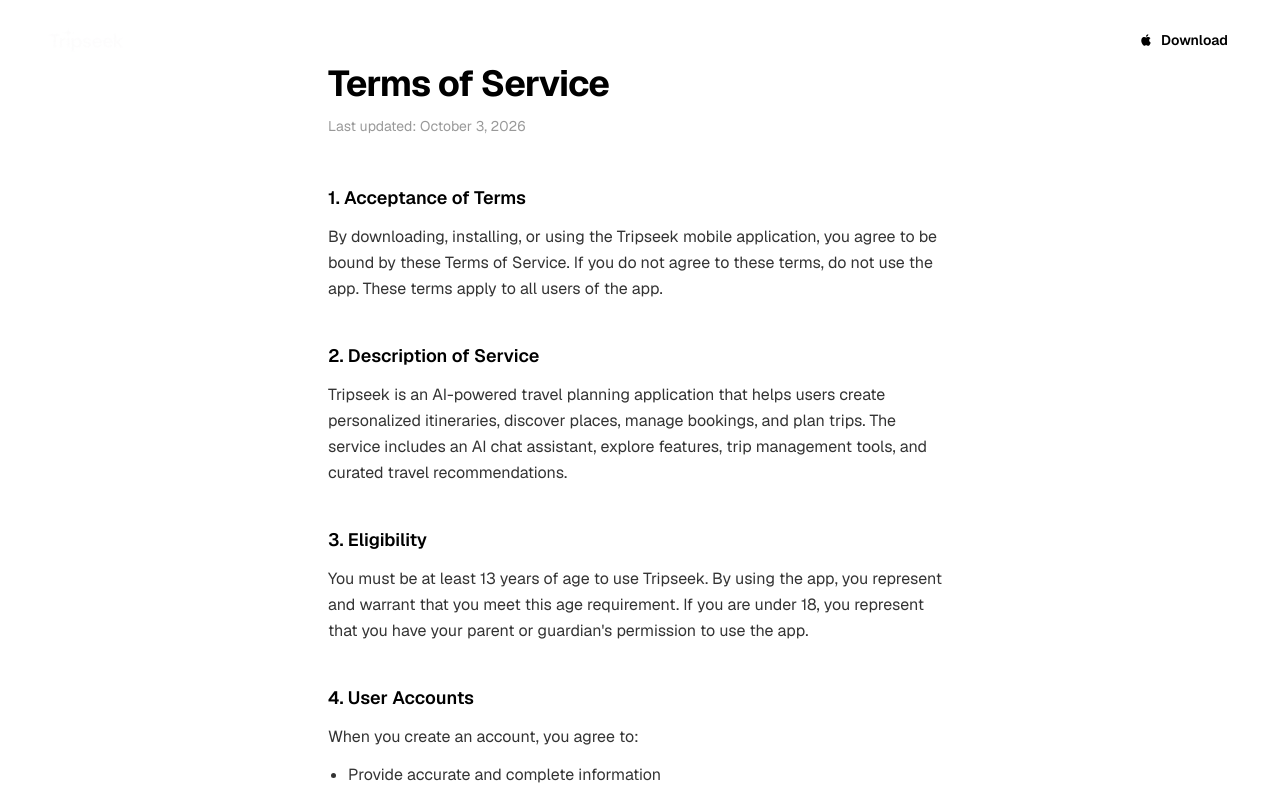
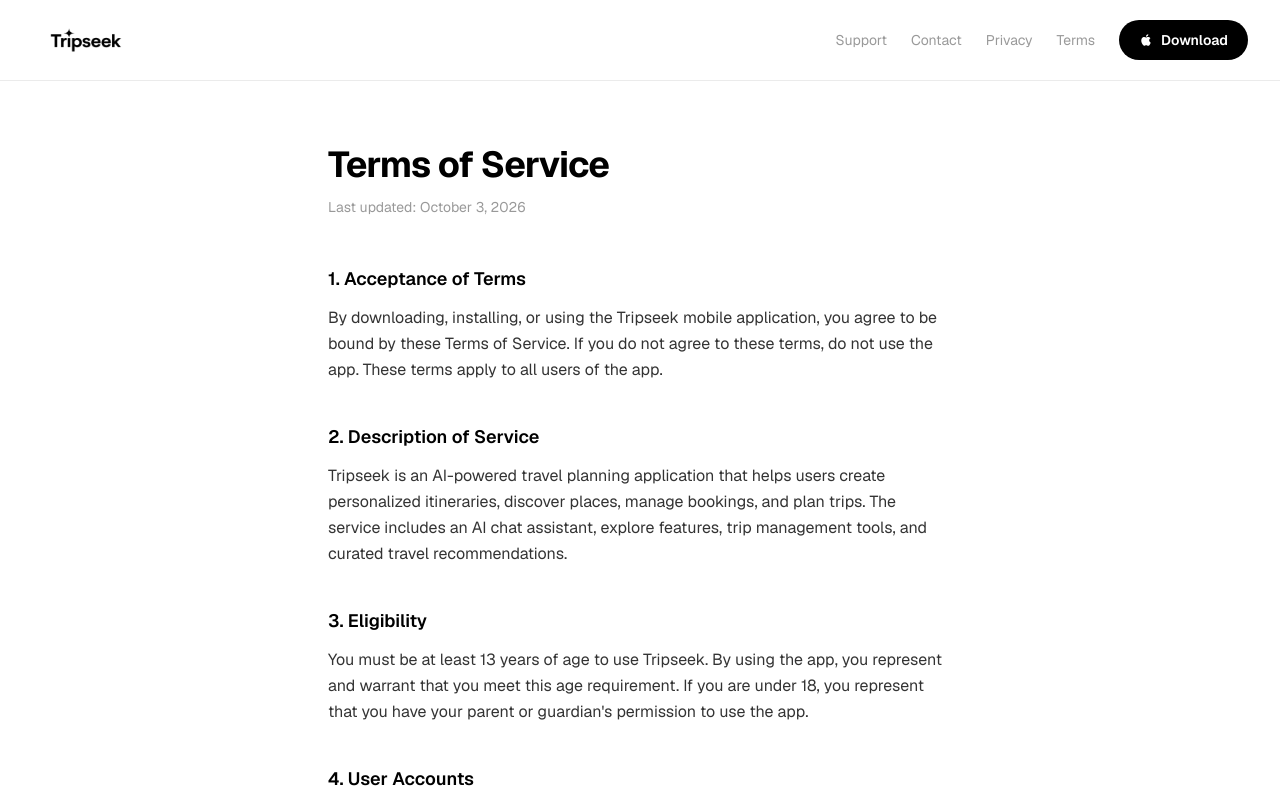
Before and after one commit to Mkkonsss/tripseek-site, a Next.js app: page /terms in a window 1280 px wide. Shown: the top 796 px of the page. Built offline with nearby package versions, Linux system fonts and the light colour scheme.

Commit message:
Dark nav variant for support, contact, privacy, and terms pages

```diff
--- a/src/app/contact/page.tsx
+++ b/src/app/contact/page.tsx
@@ -11,7 +11,7 @@
 export default function Contact() {
   return (
     <main className="flex flex-col min-h-screen">
-      <Nav />
+      <Nav variant="dark" />
 
       <section className="max-w-xl mx-auto px-6 py-20 w-full flex-1">
         <h1 className="text-4xl font-bold tracking-tight mb-3">Get in touch</h1>
--- a/src/app/privacy/page.tsx
+++ b/src/app/privacy/page.tsx
@@ -11,7 +11,7 @@
   return (
     <main className="flex flex-col min-h-screen">
       {/* Nav */}
-      <Nav />
+      <Nav variant="dark" />
 
       <article className="max-w-2xl mx-auto px-6 py-16 w-full">
         <h1 className="text-4xl font-bold tracking-tight mb-3">Privacy Policy</h1>
--- a/src/app/support/page.tsx
+++ b/src/app/support/page.tsx
@@ -78,7 +78,7 @@
 export default function Support() {
   return (
     <main className="flex flex-col min-h-screen">
-      <Nav />
+      <Nav variant="dark" />
 
       <section className="max-w-2xl mx-auto px-6 py-20 w-full flex-1">
         <h1 className="text-4xl font-bold tracking-tight mb-3">Support</h1>
--- a/src/app/terms/page.tsx
+++ b/src/app/terms/page.tsx
@@ -11,7 +11,7 @@
   return (
     <main className="flex flex-col min-h-screen">
       {/* Nav */}
-      <Nav />
+      <Nav variant="dark" />
 
       <article className="max-w-2xl mx-auto px-6 py-16 w-full">
         <h1 className="text-4xl font-bold tracking-tight mb-3">Terms of Service</h1>
--- a/src/components/nav.tsx
+++ b/src/components/nav.tsx
@@ -4,25 +4,32 @@
 import Link from "next/link";
 import Image from "next/image";
 
-export default function Nav() {
+export default function Nav({ variant = "light" }: { variant?: "light" | "dark" }) {
   const [open, setOpen] = useState(false);
+  const isLight = variant === "light";
 
   return (
-    <nav className="absolute top-0 left-0 right-0 z-50">
+    <nav className={`${isLight ? "absolute" : "sticky"} top-0 left-0 right-0 z-50 ${!isLight ? "bg-white border-b border-black/8" : ""}`}>
       <div className="flex items-center justify-between px-6 md:px-8 py-5 max-w-7xl mx-auto">
         <Link href="/">
-          <Image src="/logo-light.png" alt="Tripseek" width={240} height={64} className="h-8 md:h-9 w-auto" />
+          <Image
+            src={isLight ? "/logo-light.png" : "/logo-dark.png"}
+            alt="Tripseek"
+            width={240}
+            height={64}
+            className="h-8 md:h-9 w-auto"
+          />
         </Link>
 
         {/* Desktop links */}
         <div className="hidden md:flex items-center gap-6 text-sm">
-          <Link href="/support" className="text-white/60 hover:text-white transition-colors">Support</Link>
-          <Link href="/contact" className="text-white/60 hover:text-white transition-colors">Contact</Link>
-          <Link href="/privacy" className="text-white/60 hover:text-white transition-colors">Privacy</Link>
-          <Link href="/terms" className="text-white/60 hover:text-white transition-colors">Terms</Link>
+          <Link href="/support" className={`${isLight ? "text-white/60 hover:text-white" : "text-black/40 hover:text-black"} transition-colors`}>Support</Link>
+          <Link href="/contact" className={`${isLight ? "text-white/60 hover:text-white" : "text-black/40 hover:text-black"} transition-colors`}>Contact</Link>
+          <Link href="/privacy" className={`${isLight ? "text-white/60 hover:text-white" : "text-black/40 hover:text-black"} transition-colors`}>Privacy</Link>
+          <Link href="/terms" className={`${isLight ? "text-white/60 hover:text-white" : "text-black/40 hover:text-black"} transition-colors`}>Terms</Link>
           <a
             href="https://apps.apple.com"
-            className="inline-flex items-center gap-2 bg-white text-black px-5 py-2.5 rounded-full text-sm font-semibold hover:bg-white/90 transition-colors"
+            className={`inline-flex items-center gap-2 px-5 py-2.5 rounded-full text-sm font-semibold transition-colors ${isLight ? "bg-white text-black hover:bg-white/90" : "bg-black text-white hover:bg-black/80"}`}
           >
             <svg width="14" height="14" viewBox="0 0 24 24" fill="currentColor"><path d="M18.71 19.5c-.83 1.24-1.71 2.45-3.05 2.47-1.34.03-1.77-.79-3.29-.79-1.53 0-2 .77-3.27.82-1.31.05-2.3-1.32-3.14-2.53C4.25 17 2.94 12.45 4.7 9.39c.87-1.52 2.43-2.48 4.12-2.51 1.28-.02 2.5.87 3.29.87.78 0 2.26-1.07 3.8-.91.65.03 2.47.26 3.64 1.98-.09.06-2.17 1.28-2.15 3.81.03 3.02 2.65 4.03 2.68 4.04-.03.07-.42 1.44-1.38 2.83M13 3.5c.73-.83 1.94-1.46 2.94-1.5.13 1.17-.34 2.35-1.04 3.19-.69.85-1.83 1.51-2.95 1.42-.15-1.15.41-2.35 1.05-3.11z"/></svg>
             Download
@@ -31,22 +38,22 @@
 
         {/* Mobile hamburger */}
         <button onClick={() => setOpen(!open)} className="md:hidden flex flex-col gap-1.5 p-2" aria-label="Menu">
-          <span className={`block w-5 h-0.5 bg-white transition-transform ${open ? "rotate-45 translate-y-2" : ""}`} />
-          <span className={`block w-5 h-0.5 bg-white transition-opacity ${open ? "opacity-0" : ""}`} />
-          <span className={`block w-5 h-0.5 bg-white transition-transform ${open ? "-rotate-45 -translate-y-2" : ""}`} />
+          <span className={`block w-5 h-0.5 transition-transform ${isLight ? "bg-white" : "bg-black"} ${open ? "rotate-45 translate-y-2" : ""}`} />
+          <span className={`block w-5 h-0.5 transition-opacity ${isLight ? "bg-white" : "bg-black"} ${open ? "opacity-0" : ""}`} />
+          <span className={`block w-5 h-0.5 transition-transform ${isLight ? "bg-white" : "bg-black"} ${open ? "-rotate-45 -translate-y-2" : ""}`} />
         </button>
       </div>
 
       {/* Mobile menu */}
       {open && (
-        <div className="md:hidden mx-4 mt-1 bg-white/10 backdrop-blur-xl rounded-2xl px-6 py-5 flex flex-col gap-4 text-sm animate-[slideDown_0.2s_ease-out]">
-          <Link href="/support" className="text-white/70 hover:text-white py-2" onClick={() => setOpen(false)}>Support</Link>
-          <Link href="/contact" className="text-white/70 hover:text-white py-2" onClick={() => setOpen(false)}>Contact</Link>
-          <Link href="/privacy" className="text-white/70 hover:text-white py-2" onClick={() => setOpen(false)}>Privacy</Link>
-          <Link href="/terms" className="text-white/70 hover:text-white py-2" onClick={() => setOpen(false)}>Terms</Link>
+        <div className={`md:hidden mx-4 mt-1 backdrop-blur-xl rounded-2xl px-6 py-5 flex flex-col gap-4 text-sm animate-[slideDown_0.2s_ease-out] ${isLight ? "bg-white/10" : "bg-black/5"}`}>
+          <Link href="/support" className={`${isLight ? "text-white/70 hover:text-white" : "text-black/50 hover:text-black"} py-2`} onClick={() => setOpen(false)}>Support</Link>
+          <Link href="/contact" className={`${isLight ? "text-white/70 hover:text-white" : "text-black/50 hover:text-black"} py-2`} onClick={() => setOpen(false)}>Contact</Link>
+          <Link href="/privacy" className={`${isLight ? "text-white/70 hover:text-white" : "text-black/50 hover:text-black"} py-2`} onClick={() => setOpen(false)}>Privacy</Link>
+          <Link href="/terms" className={`${isLight ? "text-white/70 hover:text-white" : "text-black/50 hover:text-black"} py-2`} onClick={() => setOpen(false)}>Terms</Link>
           <a
             href="https://apps.apple.com"
-            className="inline-flex items-center justify-center gap-2 bg-white text-black px-5 py-3 rounded-full text-sm font-semibold mt-2"
+            className={`inline-flex items-center justify-center gap-2 px-5 py-3 rounded-full text-sm font-semibold mt-2 ${isLight ? "bg-white text-black" : "bg-black text-white"}`}
           >
             <svg width="14" height="14" viewBox="0 0 24 24" fill="currentColor"><path d="M18.71 19.5c-.83 1.24-1.71 2.45-3.05 2.47-1.34.03-1.77-.79-3.29-.79-1.53 0-2 .77-3.27.82-1.31.05-2.3-1.32-3.14-2.53C4.25 17 2.94 12.45 4.7 9.39c.87-1.52 2.43-2.48 4.12-2.51 1.28-.02 2.5.87 3.29.87.78 0 2.26-1.07 3.8-.91.65.03 2.47.26 3.64 1.98-.09.06-2.17 1.28-2.15 3.81.03 3.02 2.65 4.03 2.68 4.04-.03.07-.42 1.44-1.38 2.83M13 3.5c.73-.83 1.94-1.46 2.94-1.5.13 1.17-.34 2.35-1.04 3.19-.69.85-1.83 1.51-2.95 1.42-.15-1.15.41-2.35 1.05-3.11z"/></svg>
             Download
```
